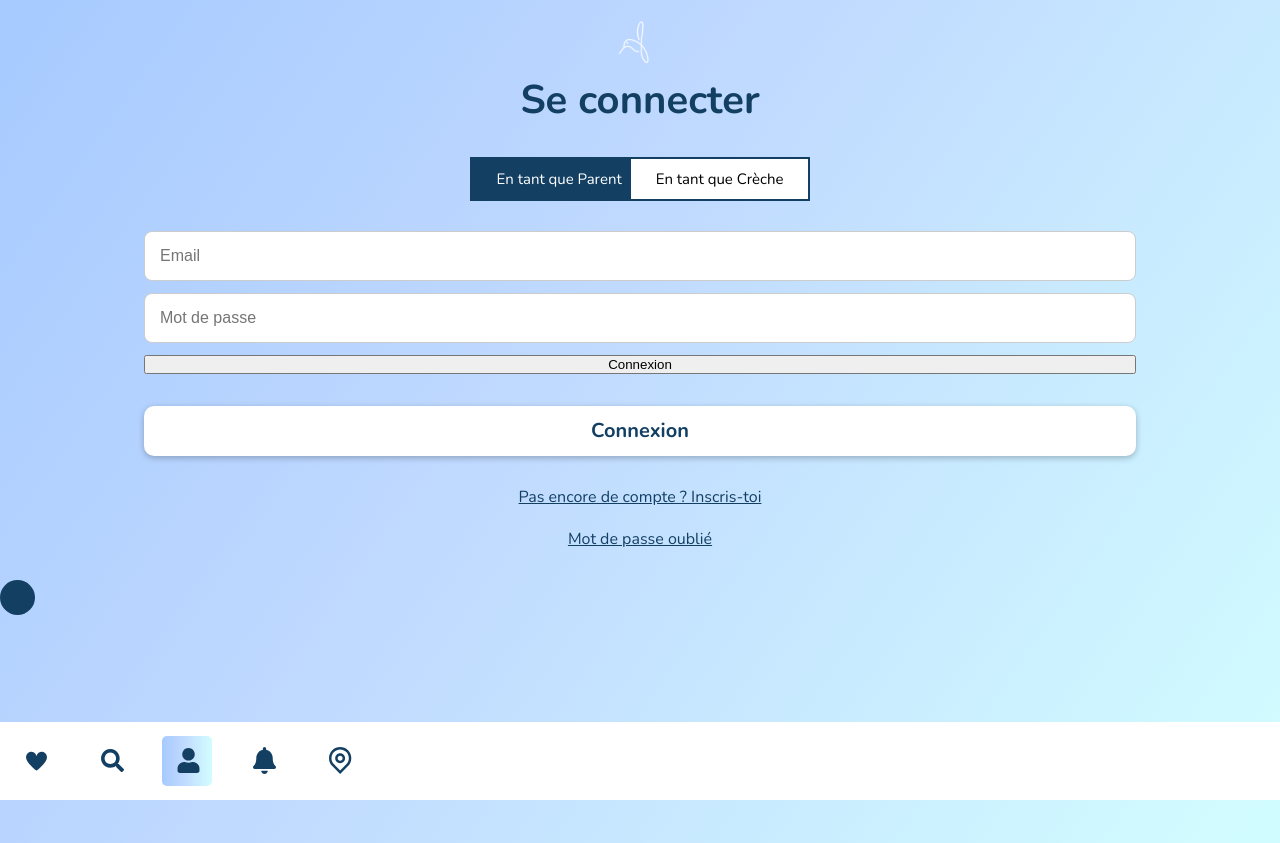
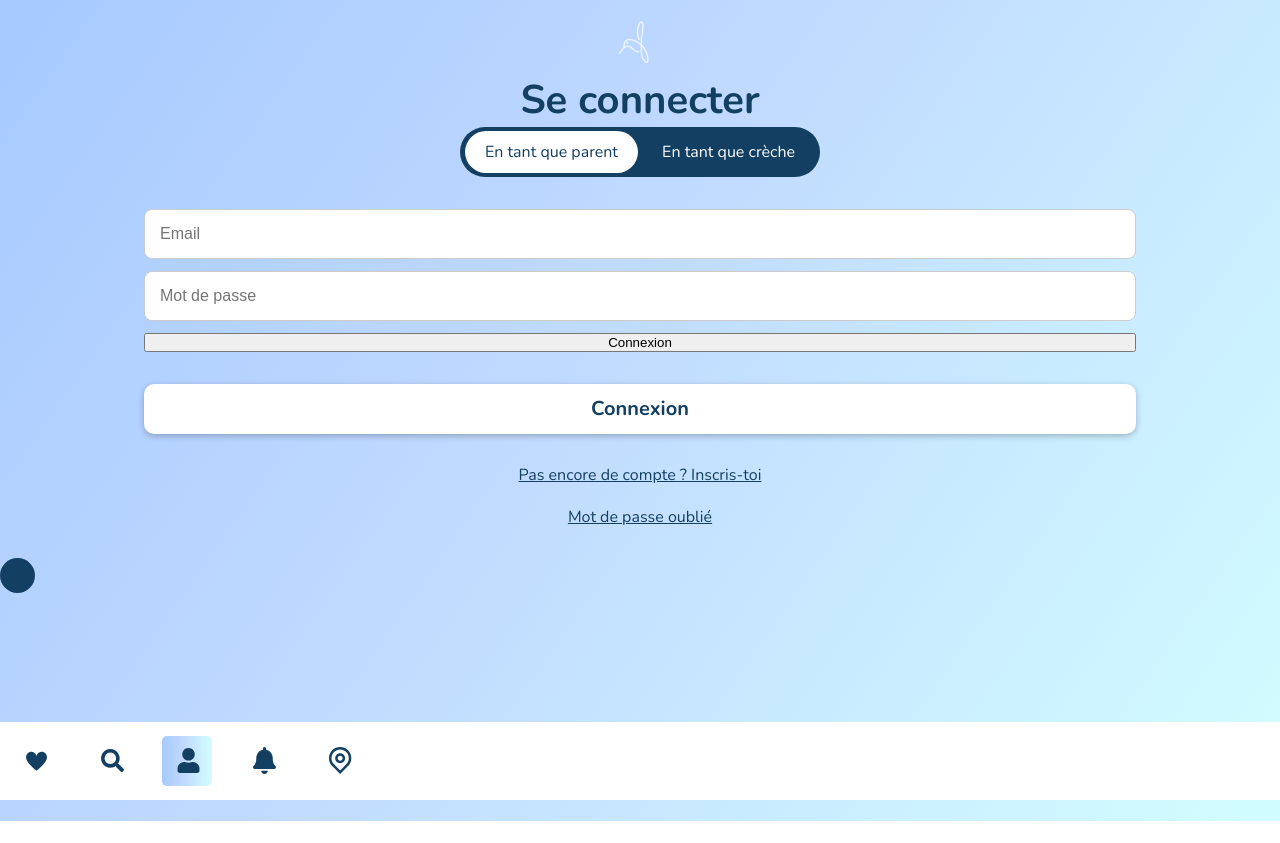
Before and after one commit to naiiipan44/Les-Petits-Nids, a React (Vite) app in the folder client/: page /loginandregister in a window 1280 px wide. After the commit the page ends 821 px from the top, so only its background shows below. Built offline with nearby package versions, Linux system fonts and the light colour scheme; a web font is replaced by a local one.

Commit message:
fixed the erros highlighted by biome

```diff
--- a/client/src/pages/LoginAndRegisterPage.css
+++ b/client/src/pages/LoginAndRegisterPage.css
@@ -15,36 +15,35 @@
   color: var(--secondaryColor);
 }
 
+.login-form {
+  margin-top: 32px;
+}
+
 /* Toggle button between nursery and parent display */
 
-.tab-container {
-  display: flex;
-  justify-content: center;
-  margin: 30px 0;
+.user-type-toggle {
+  background-color: var(--secondaryColor);
+  padding: 14px 5px;
+  border-radius: 30px;
+  display: inline-block;
 }
 
-.tab-button {
-  padding: 10px 25px;
-  font-size: 15px;
-  border: 2px solid var(--secondaryColor);
-  background: white;
-  position: relative;
-  z-index: 1;
-  transition: 1s;
-  font-family: "Nunito", sans-serif;
+.user-type-toggle [name="user-type"] {
+  display: none;
 }
 
-.tab-button.active-tab {
-  background: var(--secondaryColor);
+.user-type-toggle input[type="radio"] + label {
+  background-color: var(--secondaryColor);
   color: white;
+  padding: 10px 20px;
+  border-radius: 30px;
+  cursor: pointer;
+  user-select: none;
 }
 
-.tab-button:first-child {
-  margin-right: -10px;
-}
-
-.tab-button:last-child {
-  margin-left: -10px;
+.user-type-toggle input[type="radio"]:checked + label {
+  background-color: white;
+  color: var(--secondaryColor);
 }
 
 /* Lien cliquable */
--- a/client/src/pages/LoginAndRegisterPage.tsx
+++ b/client/src/pages/LoginAndRegisterPage.tsx
@@ -8,10 +8,6 @@ import RegisterPageComponent from "../components/RegisterPageComponent";
 function LoginAndRegisterPage() {
   const [isParent, setIsParent] = useState<boolean>(true);
   const [registration, setRegistration] = useState<boolean>(false);
-
-  function handleUser() {
-    setIsParent(!isParent);
-  }
 
   return (
     <>
@@ -24,22 +20,36 @@ function LoginAndRegisterPage() {
         ) : (
           <h1 className="login-title">Se connecter</h1>
         )}
-        <section className="tab-container">
-          <button
-            type="button"
-            className={`tab-button ${isParent === true ? "active-tab" : ""}`}
-            onClick={handleUser}
-          >
-            En tant que Parent
-          </button>
-          <button
-            type="button"
-            className={`tab-button ${isParent === false ? "active-tab" : ""}`}
-            onClick={handleUser}
-          >
-            En tant que Crèche
-          </button>
+
+        {/* section bouton toggle switch parent ou crèche */}
+
+        <section className="user-type-toggle">
+          <input
+            type="radio"
+            id="user-type-parent"
+            name="user-type"
+            value="parent"
+            checked
+          />
+          <label className="radio-button" htmlFor="user-type-parent">
+            {" "}
+            En tant que parent
+          </label>
+
+          <input
+            type="radio"
+            id="user-type-nursery"
+            name="user-type"
+            value="nursery"
+          />
+          <label className="radio-button" htmlFor="user-type-nursery">
+            {" "}
+            En tant que crèche
+          </label>
         </section>
+
+        <div id="out" />
+
         {registration ? (
           <RegisterPageComponent
             isParent={isParent}
```
